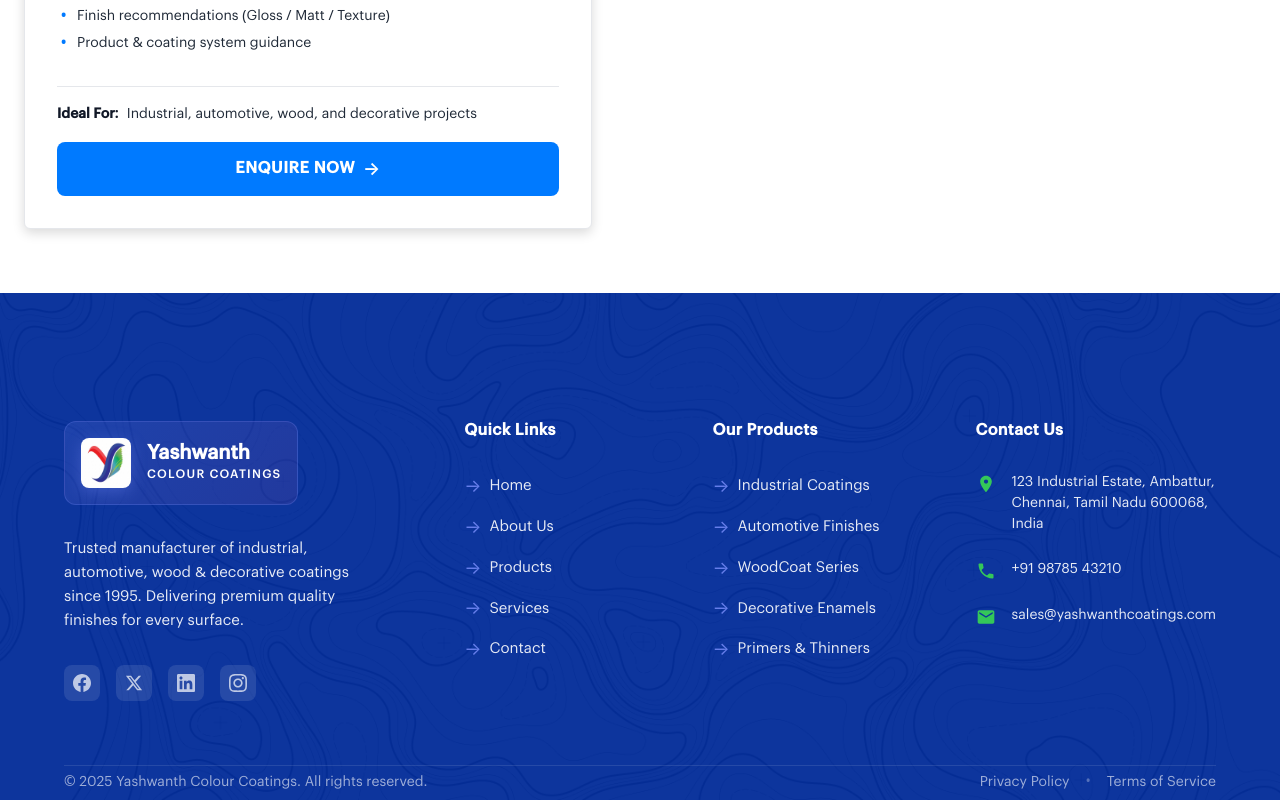
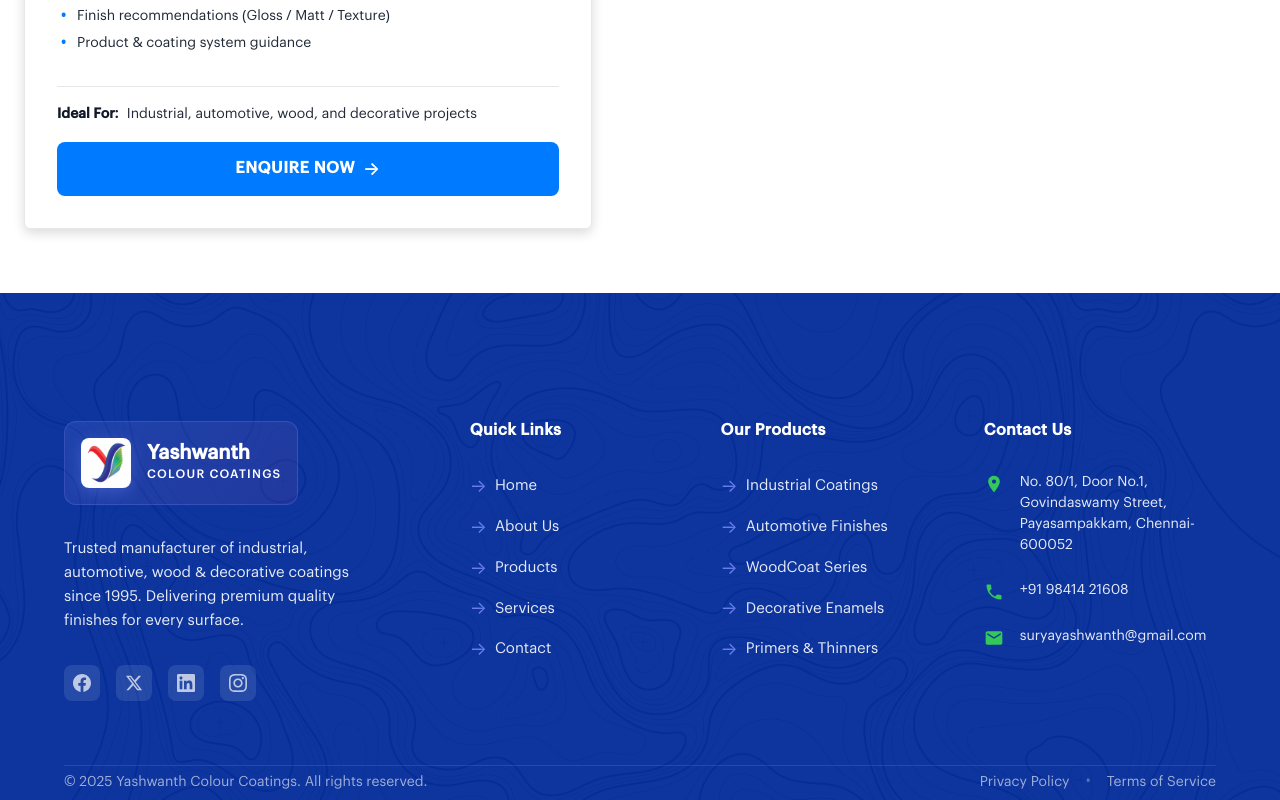
Before and after one commit to yazhiniss25mcse-crypto/yashwanth-paints, a React (Vite) app: page /services in a window 1280 px wide. Shown: the part 3788-4588 px from the top of the page. Built offline with nearby package versions, Linux system fonts and the light colour scheme.

Commit message:
Update footer with real contact details from Contact page

```diff
--- a/src/components/Footer.css
+++ b/src/components/Footer.css
@@ -216,6 +216,17 @@
     color: var(--primary-green);
 }
 
+.footer__contact-item a {
+    color: rgba(255, 255, 255, 0.9);
+    text-decoration: none;
+    transition: color var(--transition-base);
+}
+
+.footer__contact-item a:hover {
+    color: #FFFFFF;
+    text-decoration: underline;
+}
+
 /* Bottom Bar */
 .footer__bottom {
     display: flex;
--- a/src/components/Footer.tsx
+++ b/src/components/Footer.tsx
@@ -76,19 +76,19 @@ const Footer = () => {
                                 <svg viewBox="0 0 24 24" fill="currentColor" className="footer__icon">
                                     <path d="M12 2C8.13 2 5 5.13 5 9c0 5.25 7 13 7 13s7-7.75 7-13c0-3.87-3.13-7-7-7zm0 9.5c-1.38 0-2.5-1.12-2.5-2.5s1.12-2.5 2.5-2.5 2.5 1.12 2.5 2.5-1.12 2.5-2.5 2.5z" />
                                 </svg>
-                                <span>123 Industrial Estate, Ambattur, Chennai, Tamil Nadu 600068, India</span>
+                                <span>No. 80/1, Door No.1, Govindaswamy Street, Payasampakkam, Chennai-600052</span>
                             </li>
                             <li className="footer__contact-item">
                                 <svg viewBox="0 0 24 24" fill="currentColor" className="footer__icon">
                                     <path d="M6.62 10.79c1.44 2.83 3.76 5.14 6.59 6.59l2.2-2.2c.27-.27.67-.36 1.02-.24 1.12.37 2.33.57 3.57.57.55 0 1 .45 1 1V20c0 .55-.45 1-1 1-9.39 0-17-7.61-17-17 0-.55.45-1 1-1h3.5c.55 0 1 .45 1 1 0 1.25.2 2.45.57 3.57.11.35.03.74-.25 1.02l-2.2 2.2z" />
                                 </svg>
-                                <span>+91 98785 43210</span>
+                                <a href="tel:+919841421608">+91 98414 21608</a>
                             </li>
                             <li className="footer__contact-item">
                                 <svg viewBox="0 0 24 24" fill="currentColor" className="footer__icon">
                                     <path d="M20 4H4c-1.1 0-1.99.9-1.99 2L2 18c0 1.1.9 2 2 2h16c1.1 0 2-.9 2-2V6c0-1.1-.9-2-2-2zm0 4l-8 5-8-5V6l8 5 8-5v2z" />
                                 </svg>
-                                <span>sales@yashwanthcoatings.com</span>
+                                <a href="mailto:suryayashwanth@gmail.com">suryayashwanth@gmail.com</a>
                             </li>
                         </ul>
                     </div>
```
